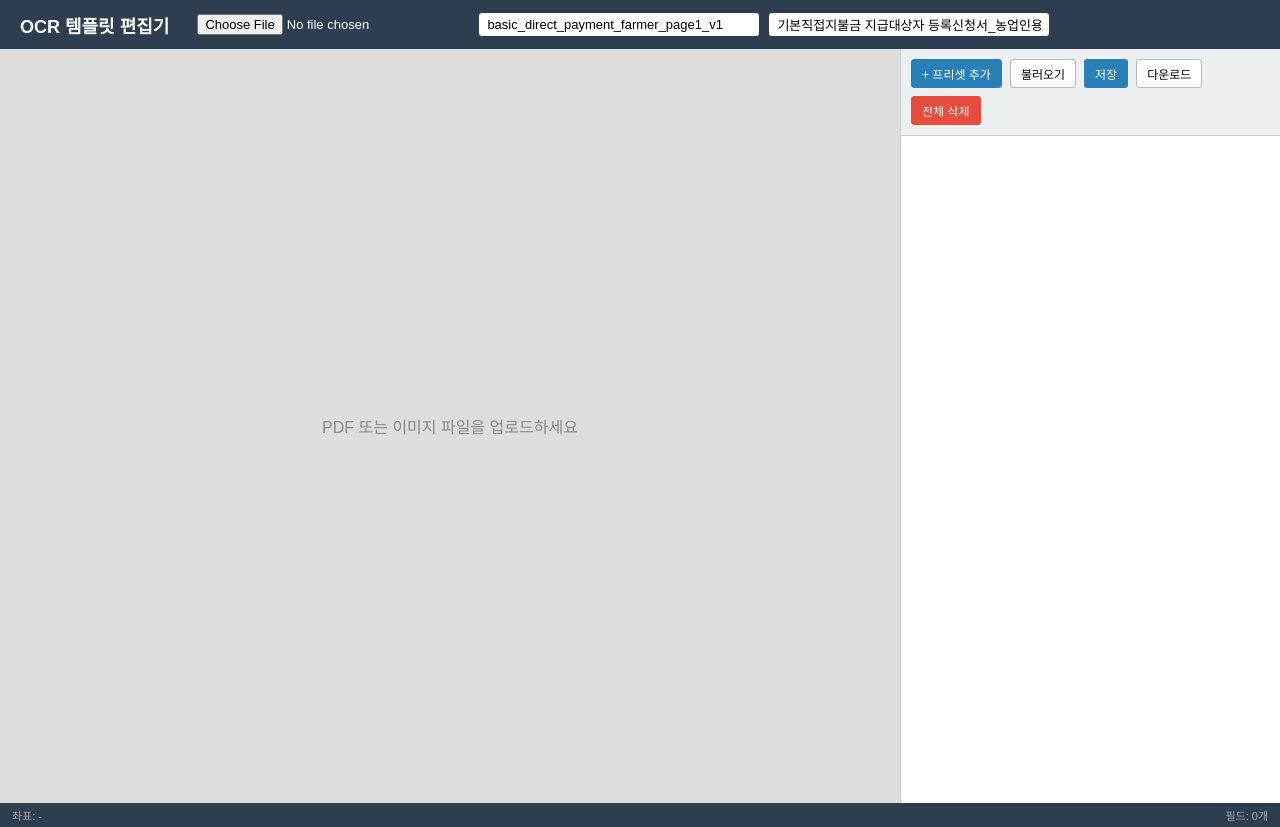
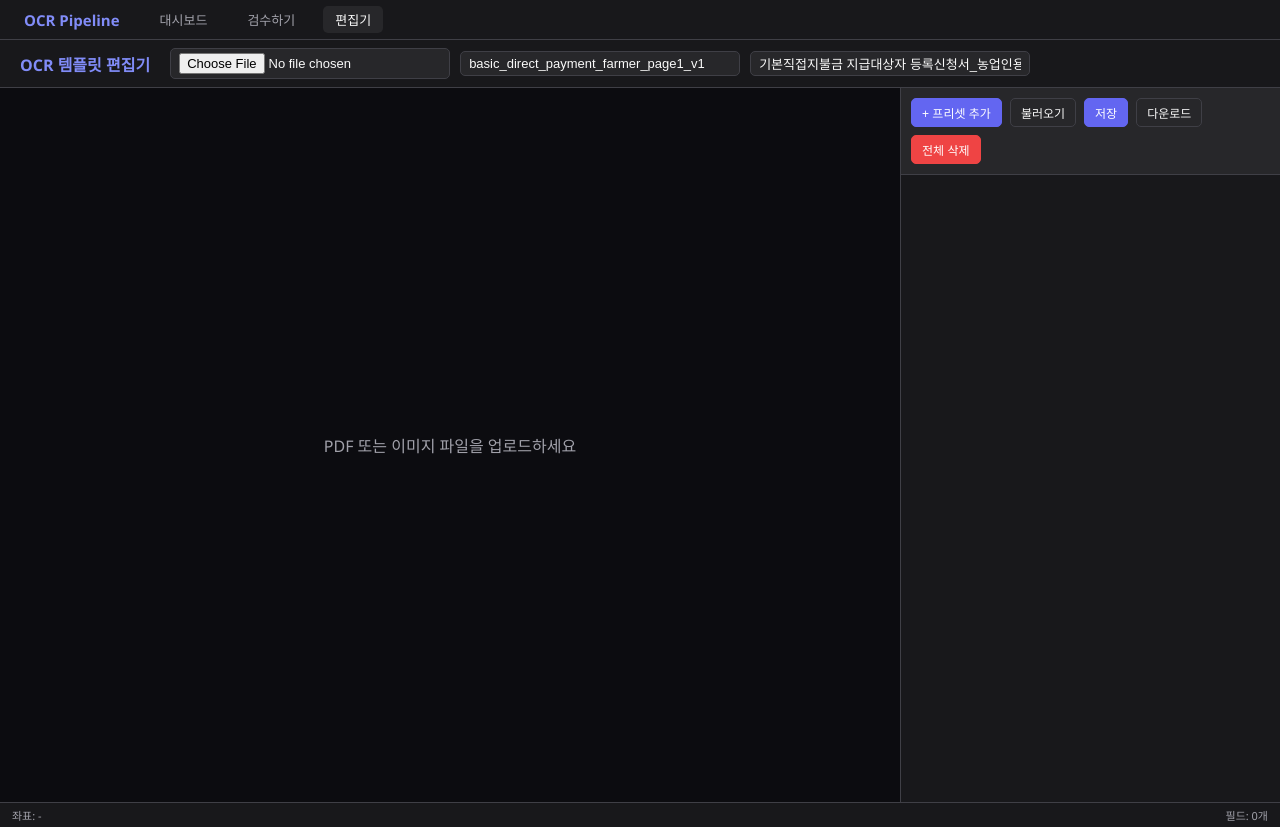
Before and after one commit to Jooyongseok/ocr-template-pipeline, a Flask app: page /editor in a window 1280 px wide. Run offline with Flask 3, Linux system fonts and the light colour scheme.

Commit message:
fix: 3개 페이지 연결성 + 편집기 다크 테마 통일
- 편집기에 글로벌 네비게이션 바 추가 (대시보드/검수하기/편집기)
- 검수 페이지 네비에 편집기 링크 추가
- 편집기 전체를 다크 테마로 변경 (zinc/indigo 팔레트)
  body, sidebar, field cards, modals, inputs, buttons 모두 통일
- 3개 페이지 모두 양방향 네비게이션 가능

Co-Authored-By: Claude Opus 4.6 (1M context) <noreply@anthropic.com>

```diff
--- a/ocr_pipeline/templates/editor.html
+++ b/ocr_pipeline/templates/editor.html
@@ -6,55 +6,67 @@
 <title>OCR 템플릿 편집기</title>
 <style>
 * { box-sizing: border-box; margin: 0; padding: 0; }
-body { font-family: 'Malgun Gothic', 'Apple SD Gothic Neo', sans-serif; background: #f5f5f5; }
-.header { background: #2c3e50; color: #fff; padding: 10px 20px; display: flex; align-items: center; gap: 20px; }
-.header h1 { font-size: 18px; }
+body { font-family: 'Segoe UI', -apple-system, sans-serif; background: #09090b; color: #fafafa; }
+.global-nav { background: #18181b; border-bottom: 1px solid #3f3f46; padding: 0 24px; display: flex; align-items: center; height: 40px; gap: 16px; }
+.global-nav .logo { font-size: 15px; font-weight: 700; color: #818cf8; margin-right: 12px; }
+.global-nav a { color: #a1a1aa; text-decoration: none; font-size: 13px; padding: 4px 12px; border-radius: 5px; }
+.global-nav a:hover { color: #fafafa; background: #27272a; }
+.global-nav a.on { color: #fafafa; background: #27272a; }
+.header { background: #18181b; color: #fafafa; padding: 8px 20px; display: flex; align-items: center; gap: 20px; border-bottom: 1px solid #3f3f46; }
+.header h1 { font-size: 16px; color: #818cf8; }
 .header .meta { display: flex; gap: 10px; align-items: center; }
-.header input, .header select { padding: 4px 8px; border: none; border-radius: 3px; font-size: 13px; }
+.header input, .header select { padding: 4px 8px; border: 1px solid #3f3f46; border-radius: 5px; font-size: 13px; background: #27272a; color: #fafafa; }
 .header input { width: 280px; }
-.main { display: flex; height: calc(100vh - 46px); }
+.main { display: flex; height: calc(100vh - 86px); }
 
 /* 캔버스 영역 */
-.canvas-area { flex: 1; overflow: auto; padding: 10px; background: #ddd; position: relative; }
+.canvas-area { flex: 1; overflow: auto; padding: 10px; background: #0c0c10; position: relative; }
 .canvas-wrap { position: relative; display: inline-block; cursor: crosshair; }
 .canvas-wrap img { display: block; user-select: none; -webkit-user-drag: none; }
 .canvas-wrap canvas { position: absolute; top: 0; left: 0; }
 
 /* 사이드바 */
-.sidebar { width: 380px; background: #fff; border-left: 1px solid #ccc; display: flex; flex-direction: column; }
-.sidebar-header { padding: 10px; background: #ecf0f1; border-bottom: 1px solid #ccc; display: flex; gap: 8px; flex-wrap: wrap; }
-.sidebar-header button { padding: 5px 10px; font-size: 12px; cursor: pointer; border: 1px solid #bbb; border-radius: 3px; background: #fff; }
-.sidebar-header button:hover { background: #e8e8e8; }
-.sidebar-header button.primary { background: #2980b9; color: #fff; border-color: #2980b9; }
-.sidebar-header button.primary:hover { background: #2471a3; }
-.sidebar-header button.danger { background: #e74c3c; color: #fff; border-color: #e74c3c; }
+.sidebar { width: 380px; background: #18181b; border-left: 1px solid #3f3f46; display: flex; flex-direction: column; }
+.sidebar-header { padding: 10px; background: #27272a; border-bottom: 1px solid #3f3f46; display: flex; gap: 8px; flex-wrap: wrap; }
+.sidebar-header button { padding: 5px 10px; font-size: 12px; cursor: pointer; border: 1px solid #3f3f46; border-radius: 5px; background: #27272a; color: #fafafa; }
+.sidebar-header button:hover { background: #3f3f46; }
+.sidebar-header button.primary { background: #6366f1; color: #fff; border-color: #6366f1; }
+.sidebar-header button.primary:hover { background: #4f46e5; }
+.sidebar-header button.danger { background: #ef4444; color: #fff; border-color: #ef4444; }
 
 .field-list { flex: 1; overflow-y: auto; padding: 8px; }
-.field-card { border: 2px solid #ddd; border-radius: 5px; margin-bottom: 8px; padding: 8px; font-size: 12px; cursor: pointer; transition: border-color 0.15s; }
-.field-card.selected { border-color: #2980b9; background: #eaf2f8; }
+.field-card { border: 2px solid #3f3f46; border-radius: 8px; margin-bottom: 8px; padding: 8px; font-size: 12px; cursor: pointer; transition: border-color 0.15s; background: #27272a; }
+.field-card.selected { border-color: #6366f1; background: #1e1b4b; }
 .field-card .row { display: flex; gap: 6px; margin-bottom: 4px; align-items: center; }
-.field-card label { font-size: 11px; color: #666; min-width: 50px; }
-.field-card input, .field-card select { flex: 1; padding: 3px 5px; font-size: 12px; border: 1px solid #ccc; border-radius: 3px; }
-.field-card .field-num { font-weight: bold; font-size: 13px; }
+.field-card label { font-size: 11px; color: #a1a1aa; min-width: 50px; }
+.field-card input, .field-card select { flex: 1; padding: 3px 5px; font-size: 12px; border: 1px solid #3f3f46; border-radius: 4px; background: #18181b; color: #fafafa; }
+.field-card .field-num { font-weight: bold; font-size: 13px; color: #818cf8; }
 .field-card .color-dot { width: 12px; height: 12px; border-radius: 50%; display: inline-block; }
-.field-card .delete-btn { background: none; border: none; color: #e74c3c; cursor: pointer; font-size: 16px; padding: 0 4px; }
+.field-card .delete-btn { background: none; border: none; color: #ef4444; cursor: pointer; font-size: 16px; padding: 0 4px; }
 
 /* 하단 상태바 */
-.statusbar { background: #2c3e50; color: #aaa; padding: 4px 12px; font-size: 11px; display: flex; justify-content: space-between; }
+.statusbar { background: #18181b; color: #a1a1aa; padding: 4px 12px; font-size: 11px; display: flex; justify-content: space-between; border-top: 1px solid #3f3f46; }
 
 /* 모달 */
-.modal-overlay { display: none; position: fixed; top: 0; left: 0; width: 100%; height: 100%; background: rgba(0,0,0,0.5); z-index: 100; justify-content: center; align-items: center; }
+.modal-overlay { display: none; position: fixed; top: 0; left: 0; width: 100%; height: 100%; background: rgba(0,0,0,0.6); z-index: 100; justify-content: center; align-items: center; }
 .modal-overlay.show { display: flex; }
-.modal { background: #fff; border-radius: 8px; padding: 20px; min-width: 400px; max-height: 80vh; overflow-y: auto; }
-.modal h3 { margin-bottom: 12px; }
-.modal .template-item { padding: 8px; border: 1px solid #ddd; border-radius: 4px; margin-bottom: 6px; cursor: pointer; }
-.modal .template-item:hover { background: #eaf2f8; }
+.modal { background: #18181b; border: 1px solid #3f3f46; border-radius: 12px; padding: 20px; min-width: 400px; max-height: 80vh; overflow-y: auto; color: #fafafa; }
+.modal h3 { margin-bottom: 12px; color: #818cf8; }
+.modal .template-item { padding: 8px; border: 1px solid #3f3f46; border-radius: 6px; margin-bottom: 6px; cursor: pointer; background: #27272a; }
+.modal .template-item:hover { background: #3f3f46; border-color: #6366f1; }
 
 /* 업로드 안내 */
-.upload-guide { display: flex; justify-content: center; align-items: center; height: 100%; color: #888; font-size: 16px; }
+.upload-guide { display: flex; justify-content: center; align-items: center; height: 100%; color: #a1a1aa; font-size: 16px; }
 </style>
 </head>
 <body>
+
+<div class="global-nav">
+  <span class="logo">OCR Pipeline</span>
+  <a href="/">대시보드</a>
+  <a href="/review">검수하기</a>
+  <a href="/editor" class="on">편집기</a>
+</div>
 
 <div class="header">
   <h1>OCR 템플릿 편집기</h1>
--- a/ocr_pipeline/templates/review.html
+++ b/ocr_pipeline/templates/review.html
@@ -12,6 +12,7 @@
   <span style="font-size:15px;font-weight:700;color:#818cf8;margin-right:12px">OCR Pipeline</span>
   <a href="/" style="color:#a1a1aa;text-decoration:none;font-size:13px;padding:4px 12px;border-radius:5px">대시보드</a>
   <a href="/review" style="color:#fafafa;text-decoration:none;font-size:13px;padding:4px 12px;border-radius:5px;background:#27272a">검수하기</a>
+  <a href="/editor" style="color:#a1a1aa;text-decoration:none;font-size:13px;padding:4px 12px;border-radius:5px">편집기</a>
 </div>
 
 <!-- ── 상단 바 ── -->
```
